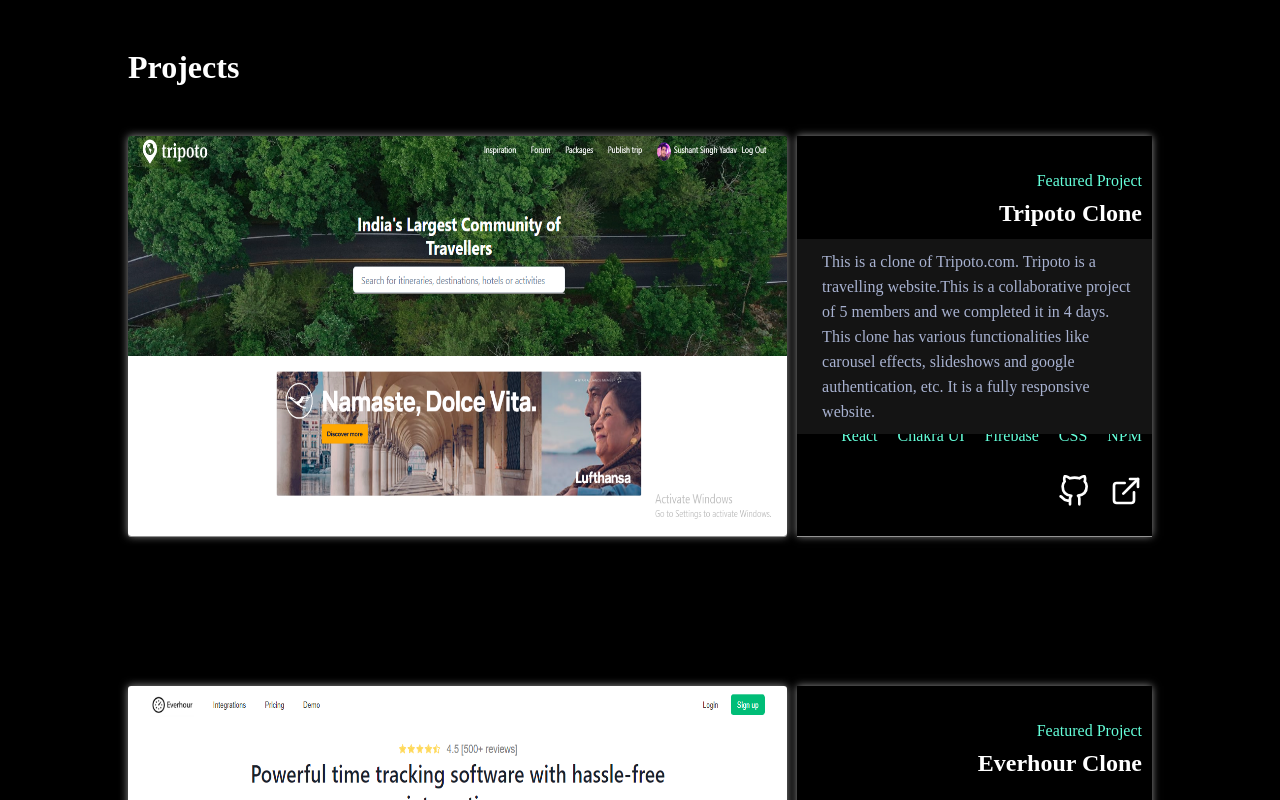
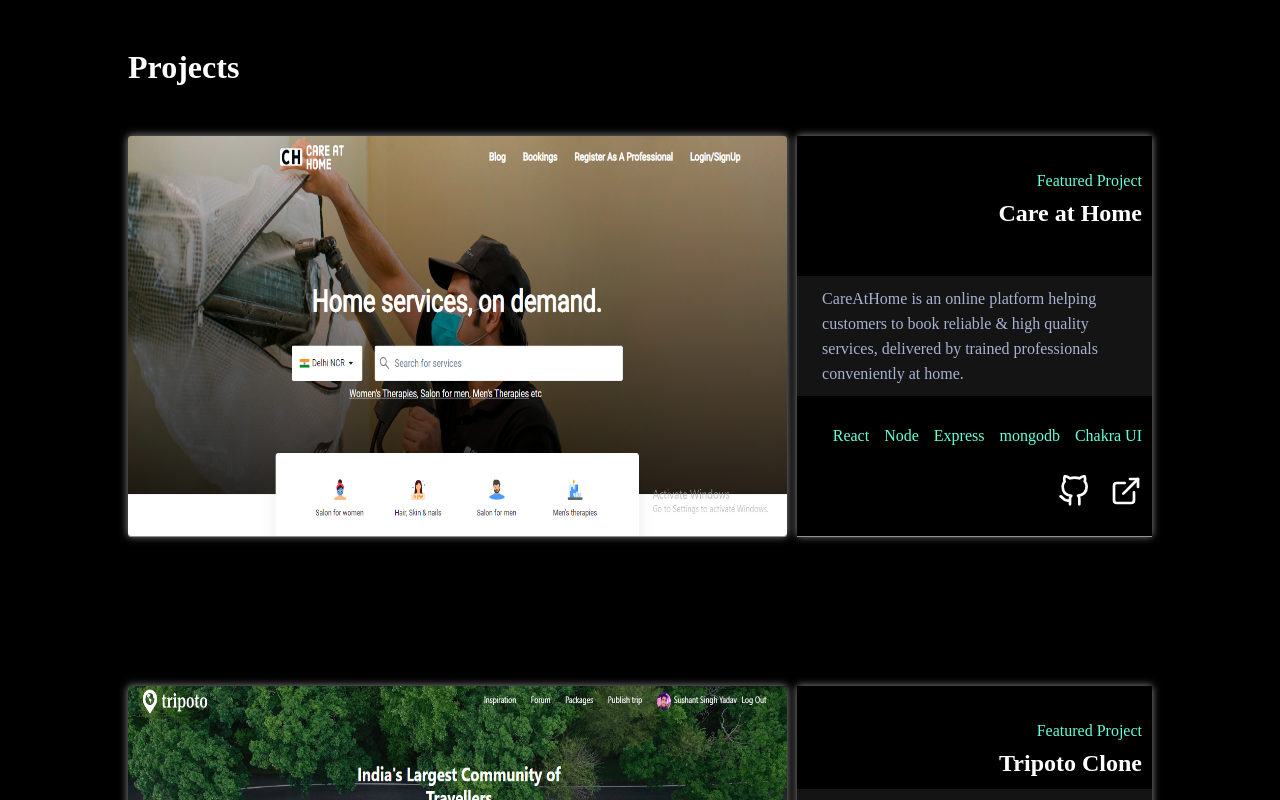
Before and after one commit to HackerSushant76/HackerSushant76.github.io, a React (Create React App) app: page / in a window 1280 px wide. Shown: the part 2620-3420 px from the top of the page. Built offline with nearby package versions, Linux system fonts and the light colour scheme; the HTML template or start-up script is replaced by a standard one.

Commit message:
project added

```diff
--- a/src/Sections/Projects.jsx
+++ b/src/Sections/Projects.jsx
@@ -3,14 +3,23 @@
 import { FiGithub, FiExternalLink } from "react-icons/fi";
 const data = [
   {
+    img_url: "care-at-home.PNG",
+    name: "Care at Home",
+    desc: `CareAtHome is an online platform helping customers to book reliable & high quality services,
+    delivered by trained professionals conveniently at home.`,
+    tech: ["React","Node","Express","mongodb" ,"Chakra UI"],
+    github: "https://github.com/pragati-tripathi05/Care-At-Home",
+    deployed: "https://care-at-home-mauve.vercel.app/",
+  },
+  {
     img_url: "tripoto.PNG",
-    name : "Tripoto Clone",
+    name: "Tripoto Clone",
     desc: `This is a clone of Tripoto.com. Tripoto is a travelling website.This is a collaborative project
     of 5 members and we completed it in 4 days. This clone has various functionalities like
     carousel effects, slideshows and google authentication, etc. It is a fully responsive website.`,
-    tech: ["React" ,"Chakra UI" ,"Firebase","CSS" , "NPM" ],
-    github : "https://github.com/HackerSushant76/flowery-ear-2957",
-    deployed : "https://rct211-tripoto-clone.netlify.app/"
+    tech: ["React", "Chakra UI", "Firebase", "CSS", "NPM"],
+    github: "https://github.com/HackerSushant76/flowery-ear-2957",
+    deployed: "https://rct211-tripoto-clone.netlify.app/",
   },
   {
     img_url: "everhour.png",
@@ -51,7 +60,7 @@
     <div className={styles.project} id="project">
       <h1>Projects</h1>
       {data.map((elem) => (
-        <div >
+        <div>
           <div className={styles.imgDiv}>
             <img src={elem.img_url} alt="p1" width="100%" height="100%" />
           </div>
@@ -60,13 +69,15 @@
               <p className="bright-text">Featured Project</p>
               <h2>{elem.name}</h2>
             </div>
-            <div className={styles.descbox}><span className="s-dark-text">{elem.desc}</span></div>
+            <div className={styles.descbox}>
+              <span className="s-dark-text">{elem.desc}</span>
+            </div>
             <div className={styles.tech}>
               {elem.tech.map((item) => (
                 <div>{item}</div>
               ))}
             </div>
-            <div className={styles.linkbox} >
+            <div className={styles.linkbox}>
               <a href={elem.github} target="_blank" className="hover">
                 <FiGithub size="2rem" />
               </a>
--- a/src/Sections/Projects.module.css
+++ b/src/Sections/Projects.module.css
@@ -57,7 +57,7 @@
     margin-top: 190px;
     display: flex;
     justify-content: end;
-    gap: 20px;
+    gap: 15px;
     margin-right: 10px;
     align-items: center;
     box-sizing: border-box;
```
Also changed, not shown: public/care-at-home.PNG (added).
